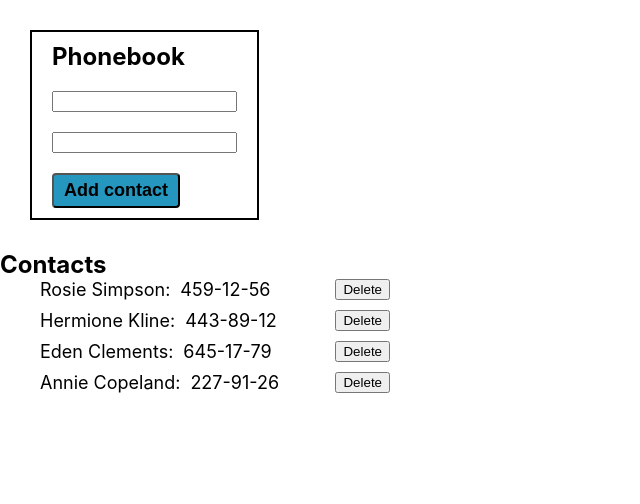
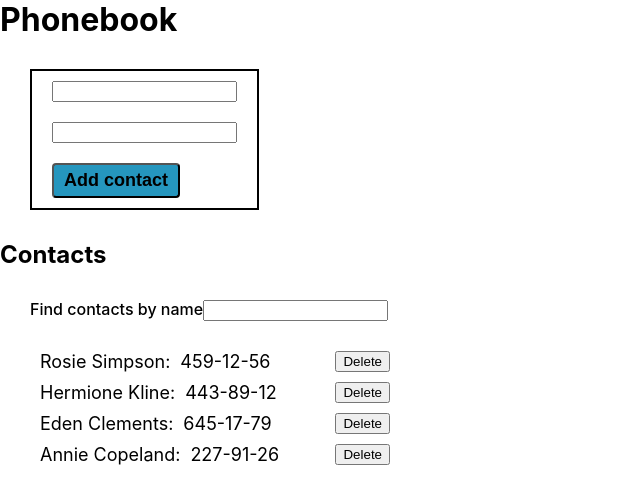
Before and after one commit to Bogdan8633/goit-react-hw-02-phonebook, a React (Create React App) app: page / in a window 1280 px wide. Shown: the top 504 px of the page, without its empty margins (0-640 px from the left). Built offline with nearby package versions, Linux system fonts and the light colour scheme.

Commit message:
add-check-for-adding-new-contacts

```diff
--- a/src/components/App.jsx
+++ b/src/components/App.jsx
@@ -2,6 +2,7 @@
 import { nanoid } from 'nanoid';
 import ContactBook from './ContactBook/ContactBook';
 import AddContact from './ContactBook/AddContact/AddContact';
+import Filter from './ContactBook/Filter/Filter';
 
 class App extends Component {
   state = {
@@ -11,22 +12,31 @@
       { id: 'id-3', name: 'Eden Clements', number: '645-17-79' },
       { id: 'id-4', name: 'Annie Copeland', number: '227-91-26' },
     ],
+    filter: '',
   };
 
   addNewContact = (name, number) => {
+    const normalaizedName = name.toLowerCase();
+
+    if (
+      this.state.contacts.forEach(contact => {
+        if (contact.name.toLowerCase() === normalaizedName) {
+          alert(`${name} is already in contacts`);
+        }
+      })
+    ) {
+      return;
+    }
+
     const contact = {
       id: nanoid(),
       name,
       number,
     };
 
-    console.log(contact);
-
     this.setState(prevState => ({
       contacts: [...prevState.contacts, contact],
     }));
-
-    console.log(this.state);
   };
 
   deleteContact = contactId => {
@@ -35,13 +45,33 @@
     }));
   };
 
+  changeFilter = e => {
+    this.setState({ filter: e.currentTarget.value });
+  };
+
+  getVisibleContacts = () => {
+    const { filter, contacts } = this.state;
+    const normalizedFilter = filter.toLowerCase();
+    return contacts.filter(contact =>
+      contact.name.toLowerCase().includes(normalizedFilter)
+    );
+  };
+
   render() {
-    const { contacts } = this.state;
+    const { contacts, filter } = this.state;
+
+    const visibleContacts = this.getVisibleContacts();
 
     return (
       <div>
+        <h1>Phonebook</h1>
         <AddContact onSubmit={this.addNewContact} />
-        <ContactBook contacts={contacts} onDeleteContact={this.deleteContact} />
+        <h2>Contacts</h2>
+        <Filter value={filter} onChange={this.changeFilter} />
+        <ContactBook
+          contacts={visibleContacts}
+          onDeleteContact={this.deleteContact}
+        />
       </div>
     );
   }
--- a/src/components/ContactBook/AddContact/AddContact.jsx
+++ b/src/components/ContactBook/AddContact/AddContact.jsx
@@ -29,7 +29,6 @@
   render() {
     return (
       <form onSubmit={this.handleSubmt} className={styles.form}>
-        <h2>Phonebook</h2>
         <input
           value={this.state.name}
           onChange={this.handleChangeName}
--- a/src/components/ContactBook/ContactBook.jsx
+++ b/src/components/ContactBook/ContactBook.jsx
@@ -3,8 +3,6 @@
 
 const ContactBook = ({ contacts, onDeleteContact }) => {
   return (
-    <>
-      <h2>Contacts</h2>
     <ul className={styles.list}>
       {contacts.map(({ id, name, number }) => (
         <li className={styles.item} key={id}>
@@ -16,7 +14,6 @@
         </li>
       ))}
     </ul>
-    </>
   );
 };
 
--- /dev/null
+++ b/src/components/ContactBook/Filter/Filter.jsx
@@ -0,0 +1,10 @@
+import styles from './filter.module.css';
+
+const Filter = ({ value, onChange }) => (
+  <label className={styles.label}>
+    Find contacts by name
+    <input type="text" value={value} onChange={onChange} />
+  </label>
+);
+
+export default Filter;
--- /dev/null
+++ b/src/components/ContactBook/Filter/filter.module.css
@@ -0,0 +1,8 @@
+.label {
+  display: block;
+  font-size: 16px;
+  font-weight: 500;
+  margin-bottom: 30px;
+  margin-top: 30px;
+  margin-left: 30px;
+}
--- a/src/components/ContactBook/contactBook.module.css
+++ b/src/components/ContactBook/contactBook.module.css
@@ -4,6 +4,7 @@
   gap: 10px;
   font-size: 18px;
   font-weight: 400;
+  margin-top: 30px;
 }
 
 .item {
```
Lines whose indentation alone changed are shown as unchanged.
